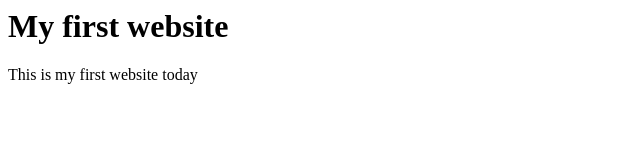
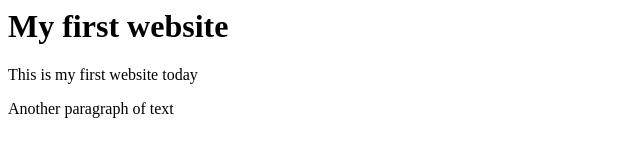
Before and after one commit to gowk0001/first-website, a plain HTML site: page index.html in a window 1280 px wide. Shown: the whole page, without its empty margins (0-640 px from the left). Drawn offline with Linux system fonts and the light colour scheme.

Commit message:
Update index with second paragraph text

```diff
--- a/index.html
+++ b/index.html
@@ -1,2 +1,3 @@
 <h1>My first website</h1>
 <p>This is my first website today</p>
+<p>Another paragraph of text</p>
```
